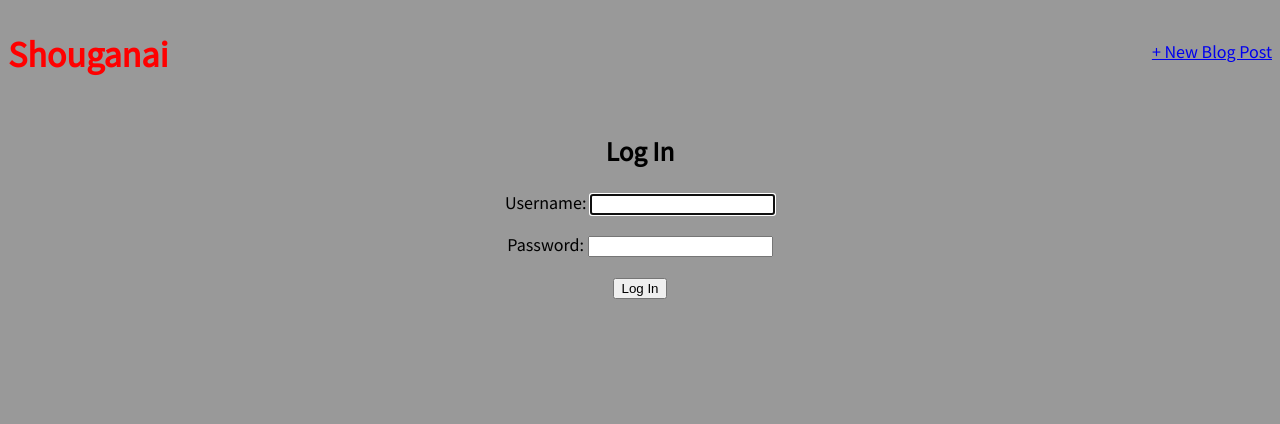
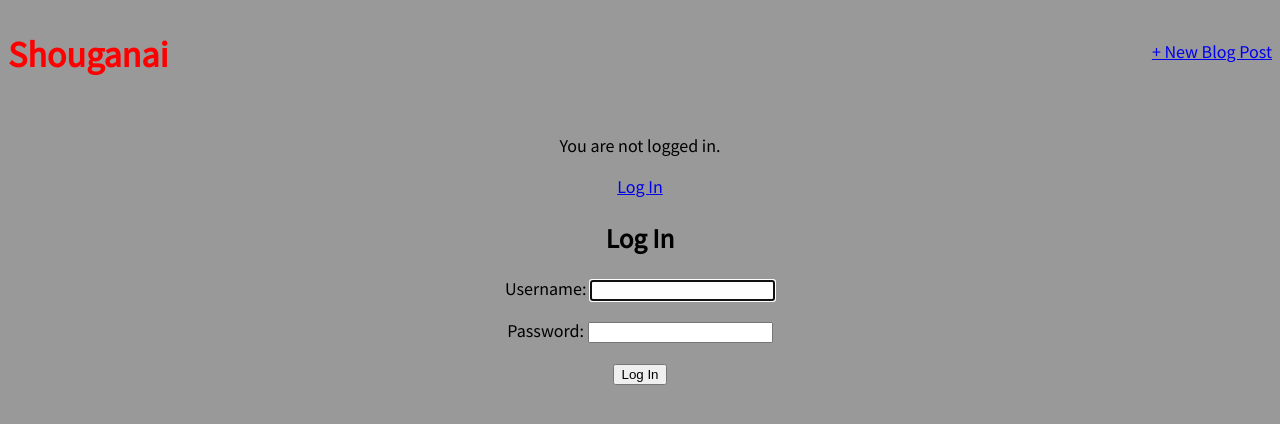
Before and after one commit to ecbishop1055/Shouganai, a Django app: page /accounts/login/ in a window 1280 px wide. Shown: the top 424 px of the page. Run offline with Django 3.2, Linux system fonts and the light colour scheme.

Commit message:
Login and Log out function complete

```diff
--- a/templates/base.html
+++ b/templates/base.html
@@ -21,7 +21,13 @@
         <a href="{% url 'post_new' %}">+ New Blog Post</a>
     </div>
 </header>
-<div>
+{% if user.is_authenticated %}
+<p>Hi {{ user.username }}!</p>
+<p><a href="{% url 'logout' %}">Log Out</a></p>
+{% else %}
+<p>You are not logged in.</p>
+<a href="{% url 'login' %}">Log In</a>
+{% endif %}
     {% block content %}
     {% endblock content %}
 </div>
--- a/templates/registration/login.html
+++ b/templates/registration/login.html
@@ -3,7 +3,7 @@
 
 {% block content %}
 <h2>Log In</h2>
-<form method="posts">
+<form method="post">
     {% csrf_token %}
     {{ form.as_p }}
     <button type="submit">Log In</button>
```
Also changed, not shown: db.sqlite3.
